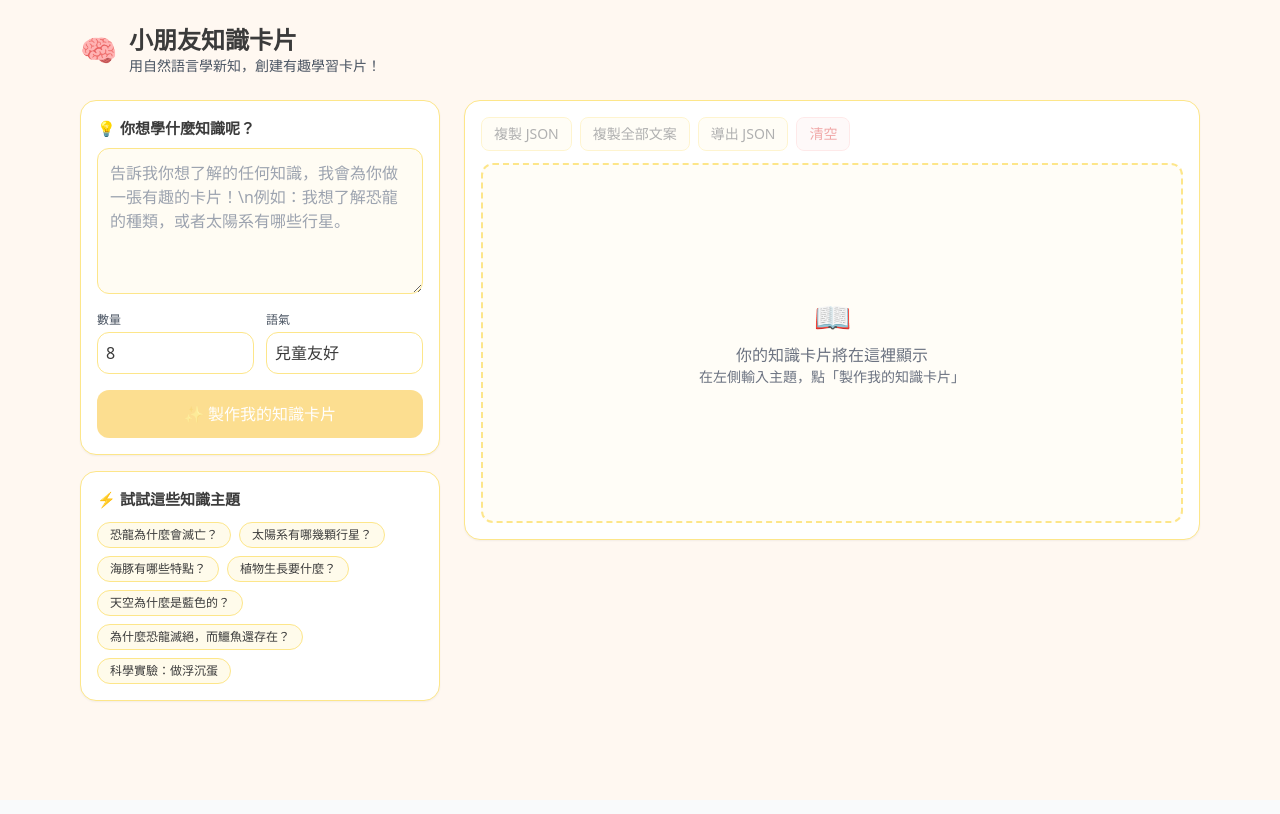
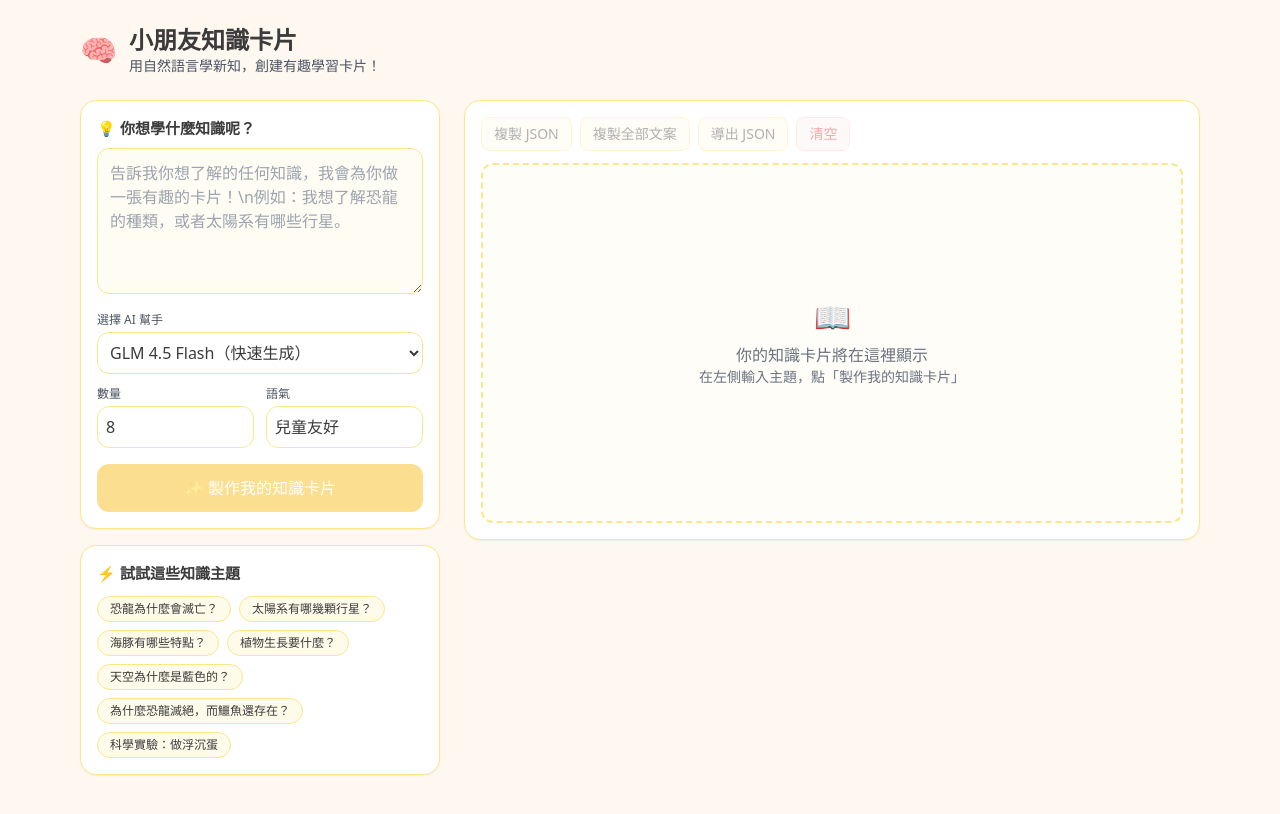
Before and after one commit to tommykid13/glm-card-app, a Next.js app: page / in a window 1280 px wide. Shown: the top 814 px of the page. Built offline with nearby package versions, Linux system fonts and the light colour scheme.

Commit message:
Update page.tsx

```diff
--- a/app/page.tsx
+++ b/app/page.tsx
@@ -1,7 +1,9 @@
 'use client';
 
-import { useState } from 'react';
+import { useEffect, useMemo, useState } from 'react';
 import type { Card } from '../types/card';
+
+type ModelKey = 'glm-4.5-flash' | 'GLM-4-Flash-250414';
 
 const SUGGESTIONS = [
   '恐龍為什麼會滅亡？',
@@ -17,11 +19,13 @@ export default function Home() {
   const [topic, setTopic] = useState('');
   const [count, setCount] = useState(8);
   const [tone, setTone] = useState('兒童友好');
+  const [model, setModel] = useState<ModelKey>('glm-4.5-flash');
 
   const [cards, setCards] = useState<Card[]>([]);
   const [loading, setLoading] = useState(false);
   const [err, setErr] = useState<string>('');
 
+  // ------- 動作 -------
   async function generate() {
     if (!topic.trim()) return;
     setLoading(true);
@@ -32,7 +36,7 @@ export default function Home() {
       const res = await fetch('/api/chat', {
         method: 'POST',
         headers: { 'Content-Type': 'application/json' },
-        body: JSON.stringify({ topic, count, tone }),
+        body: JSON.stringify({ topic, count, tone, model }),
       });
 
       const raw = await res.text();
@@ -47,11 +51,10 @@ export default function Home() {
       }
 
       if (!res.ok) throw new Error(data?.error || 'Request failed');
-      const arr: Card[] = Array.isArray(data?.cards) ? data.cards : [];
-      setCards(arr);
-
+      setCards(Array.isArray(data?.cards) ? data.cards : []);
+      // 保存簡易歷史
       const history = JSON.parse(localStorage.getItem('history') || '[]') as any[];
-      history.unshift({ ts: Date.now(), topic, count, tone, cards: arr });
+      history.unshift({ ts: Date.now(), topic, count, tone, model, cards: data?.cards || [] });
       localStorage.setItem('history', JSON.stringify(history.slice(0, 10)));
     } catch (e: any) {
       setErr(e?.message || 'Failed to parse response');
@@ -94,6 +97,7 @@ export default function Home() {
     setErr('');
   }
 
+  // ------- UI -------
   return (
     <div className="min-h-screen bg-[#FFF8F1] text-[#3b3b3b]">
       <header className="mx-auto max-w-6xl px-4 py-6">
@@ -121,6 +125,18 @@ export default function Home() {
               />
 
               <div className="mt-3 grid grid-cols-2 gap-3">
+                <div className="col-span-2">
+                  <label className="block text-xs text-gray-600 mb-1">選擇 AI 幫手</label>
+                  <select
+                    className="w-full rounded-xl border border-amber-200 bg-white p-2"
+                    value={model}
+                    onChange={(e) => setModel(e.target.value as ModelKey)}
+                  >
+                    <option value="glm-4.5-flash">GLM 4.5 Flash（快速生成）</option>
+                    <option value="GLM-4-Flash-250414">GLM-4-Flash-250414（回退）</option>
+                  </select>
+                </div>
+
                 <div>
                   <label className="block text-xs text-gray-600 mb-1">數量</label>
                   <input
@@ -203,6 +219,7 @@ export default function Home() {
                 </button>
               </div>
 
+              {/* 內容區 */}
               {cards.length === 0 ? (
                 <div className="flex h-[360px] items-center justify-center rounded-xl border-2 border-dashed border-amber-200 bg-amber-50/40">
                   <div className="text-center text-gray-500">
@@ -220,7 +237,10 @@ export default function Home() {
                       <p className="mt-1 text-sm text-gray-600">{c.description}</p>
                       <div className="mt-2 flex flex-wrap gap-1">
                         {(c.tags || []).map((t, j) => (
-                          <span key={j} className="rounded-full bg-amber-50 px-2 py-0.5 text-[11px] text-amber-700">
+                          <span
+                            key={j}
+                            className="rounded-full bg-amber-50 px-2 py-0.5 text-[11px] text-amber-700"
+                          >
                             {t}
                           </span>
                         ))}
```
